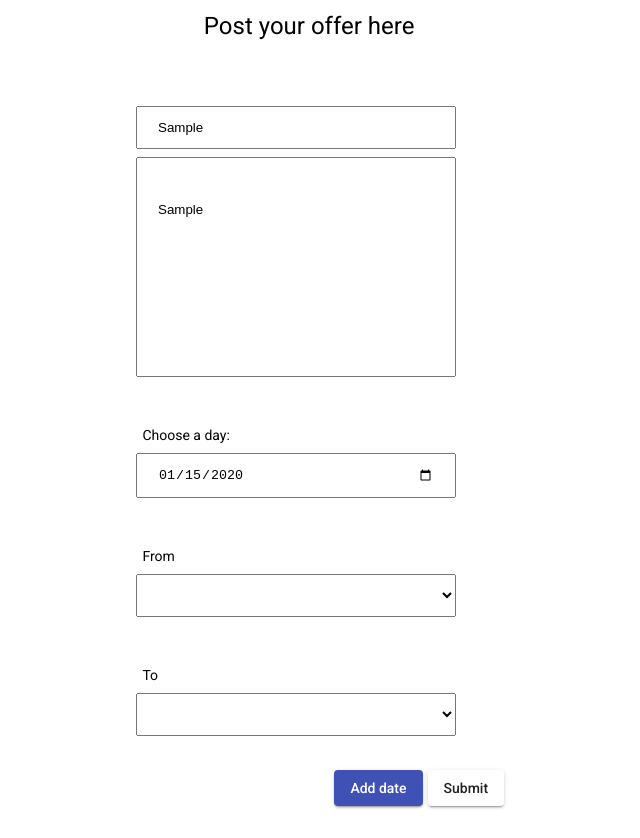
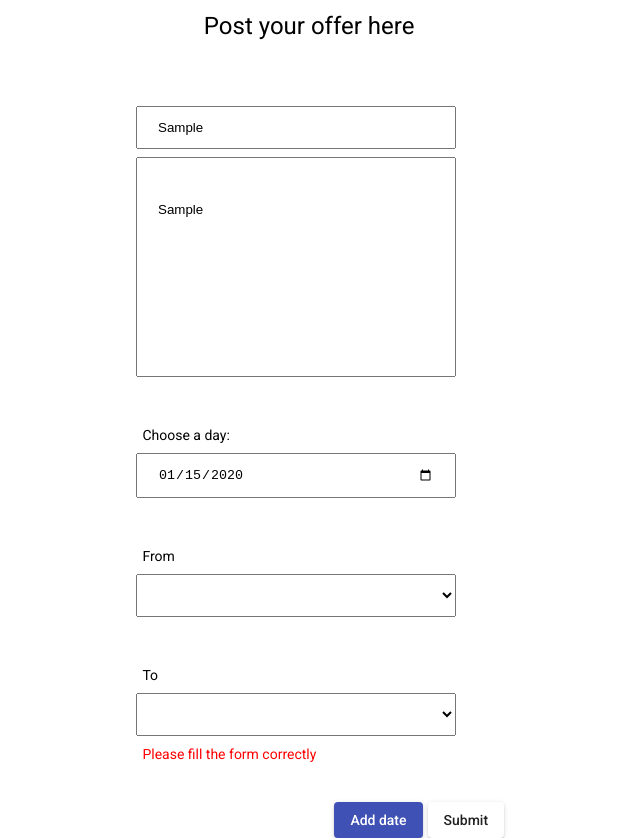
Before and after one commit to Hbib24/FYSA3-2.1, an Angular app in the folder client/: page / in a window 1280 px wide. Both pictures are taken after typing "Sample", "Sample", "2020-01-15" into the empty fields and a click on the button "Add date". Shown: the whole page, without its empty margins (344-984 px from the left). Before the commit the page ends 806 px from the top, so only its background shows below. Built offline with nearby package versions, Linux system fonts and the light colour scheme; what angular-calendar would draw is missing.

Commit message:
offer form styling

```diff
--- a/client/src/app/worker-form/worker-form.component.css
+++ b/client/src/app/worker-form/worker-form.component.css
@@ -32,6 +32,11 @@ h1 {
   margin-top: 10px;
 }
 
+#err {
+  color: red;
+  margin-left: 38%;
+}
+
 .date {
   width: 24%;
   margin-left: 37%;
--- a/client/src/app/worker-form/worker-form.component.html
+++ b/client/src/app/worker-form/worker-form.component.html
@@ -63,6 +63,7 @@
           day: {{ date.day }} from: {{ date.from }} to: {{ date.to }}
         </li>
       </div>
+      <p *ngIf="error" id="err">Please fill the form correctly</p>
       <button
         id="add"
         mat-raised-button
--- a/client/src/app/worker-form/worker-form.component.ts
+++ b/client/src/app/worker-form/worker-form.component.ts
@@ -9,6 +9,7 @@ import { Component, OnInit } from '@angular/core';
 export class WorkerFormComponent implements OnInit {
   constructor(private http: HttpClient) {}
   dates: any = [];
+  error: boolean = false;
 
   ngOnInit(): void {}
 
@@ -18,7 +19,8 @@ export class WorkerFormComponent implements OnInit {
       !data.form.value.desc ||
       this.dates.length === 0
     ) {
-      return alert('please fill the form correctly');
+      this.error = true;
+      return;
     }
     var obj = {
       title: data.form.value.title,
@@ -40,7 +42,8 @@ export class WorkerFormComponent implements OnInit {
     };
     for (var key in obj) {
       if (!obj[key]) {
-        return alert('please add a date');
+        this.error = true;
+        return;
       }
     }
     this.dates.push(obj);
```
